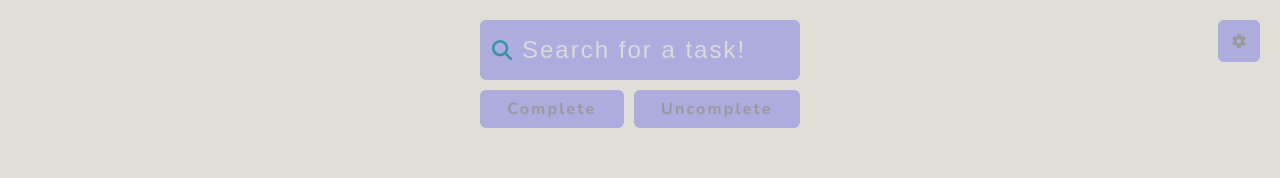
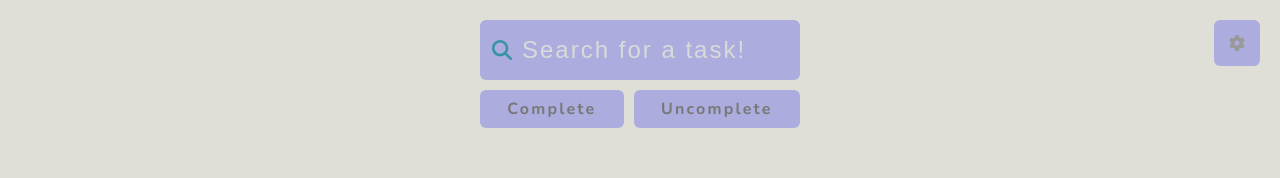
Before and after one commit to ElJoshua08/TaskApp, a React (Vite) app: page / in a window 1280 px wide. Shown: the top 178 px of the page. Built offline with nearby package versions, Linux system fonts and the light colour scheme.

Commit message:
"Update CSS styles for TodoFilter, TodoSearch, and TodoSettings components; refactor TodoSettings JSX"

```diff
--- a/src/components/TodoFilter/TodoFilter.css
+++ b/src/components/TodoFilter/TodoFilter.css
@@ -10,18 +10,18 @@
   align-items: center;
   justify-content: center;
   font-size: 1.6rem;
-  color: #999;
+  color: #777;
   font-weight: 700;
 
   cursor: pointer;
   letter-spacing: 2.2px;
   &:hover {
     border: 2px solid var(--color-primary-darker);
-    color: var(--color-primary-darker);
+    color: #999;
   }
 
   &.is-active {
     border: 2px solid var(--color-primary);
-    color: var(--color-primary);
+    color: #eee;
   }
 }
--- a/src/components/TodoSearch/TodoSearch.css
+++ b/src/components/TodoSearch/TodoSearch.css
@@ -27,7 +27,7 @@
     width: 100%;
     outline: 0;
     font-size: 2.4rem;
-    color: var(--color-primary);
+    color: #eee;
     padding-left: 4rem;
     border: 0;
     outline: 0;
@@ -38,7 +38,7 @@
     &:hover,
     &:focus {
       &::placeholder {
-        color: var(--color-primary);
+        color: #eee;
       }
     }
 
@@ -56,7 +56,7 @@
 
     & > input {
       &::placeholder {
-        color: var(--color-primary);
+        color: #eee;
       }
     }
   }
--- a/src/components/TodoSettings/TodoSettings.css
+++ b/src/components/TodoSettings/TodoSettings.css
@@ -4,7 +4,8 @@
   top: 2rem;
   right: 2rem;
   cursor: pointer;
-  padding: 1.2rem;
+  width: 46px;
+  height: 46px;
   background-color: var(--color-tertiary);
   color: #999;
   display: flex;
@@ -18,9 +19,23 @@
     border: 2px solid var(--color-primary-darker);
   }
 
+  & > .todo-settings-icon {
+    width: 100%;
+    height: 100%;
+    position: absolute;
+    padding: 1.3rem;
+    transition: all 350ms ease;
+  }
+
   &.is-active {
     border: 2px solid var(--color-primary);
-    color: var(--color-primary);
+
+    & > .todo-settings-icon {
+      color: #eee;
+      padding: 0.8rem;
+      transform: rotateZ(720deg);
+
+    }
   }
 
   & > .settings {
--- a/src/components/TodoSettings/TodoSettings.jsx
+++ b/src/components/TodoSettings/TodoSettings.jsx
@@ -1,7 +1,7 @@
 import './TodoSettings.css';
 import { FaGear } from 'react-icons/fa6';
 
-const TodoSettings = ({children, settingsActive, setSettingsActive}) => {
+const TodoSettings = ({ children, settingsActive, setSettingsActive }) => {
   const handleClick = () => {
     let newSettingsActive = !settingsActive;
 
@@ -9,14 +9,9 @@ const TodoSettings = ({children, settingsActive, setSettingsActive}) => {
   };
 
   return (
-    <div
-      onClick={handleClick}
-      className={`todo-settings ${settingsActive ? 'is-active' : ''}`}
-    >
-      <FaGear />
-      <div className="settings">
-        {children}
-      </div>
+    <div className={`todo-settings ${settingsActive ? 'is-active' : ''}`}>
+      <FaGear onClick={handleClick} className='todo-settings-icon' />
+      <div className="settings">{children}</div>
     </div>
   );
 };
```
